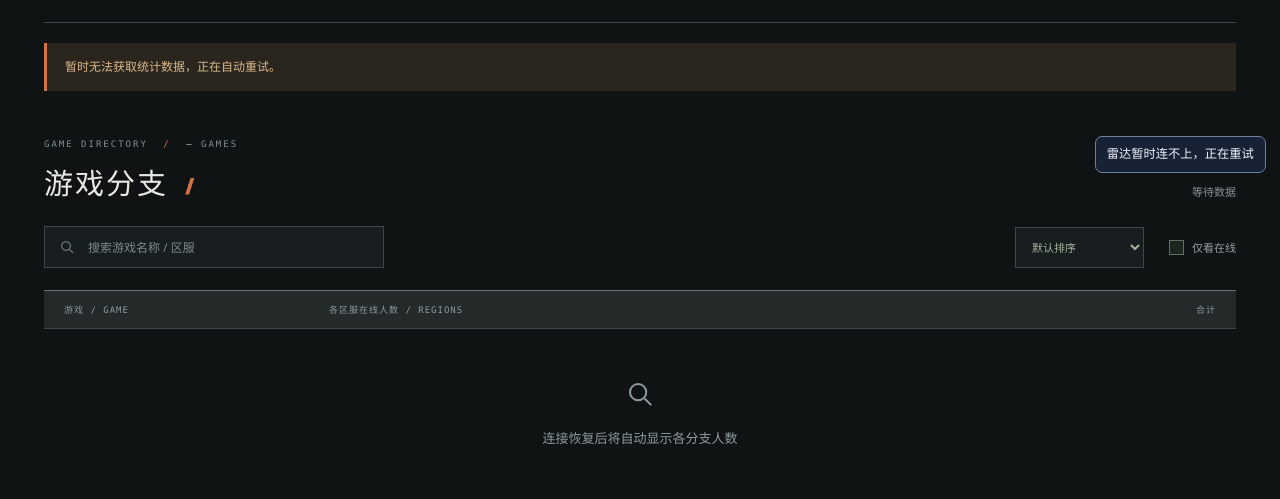
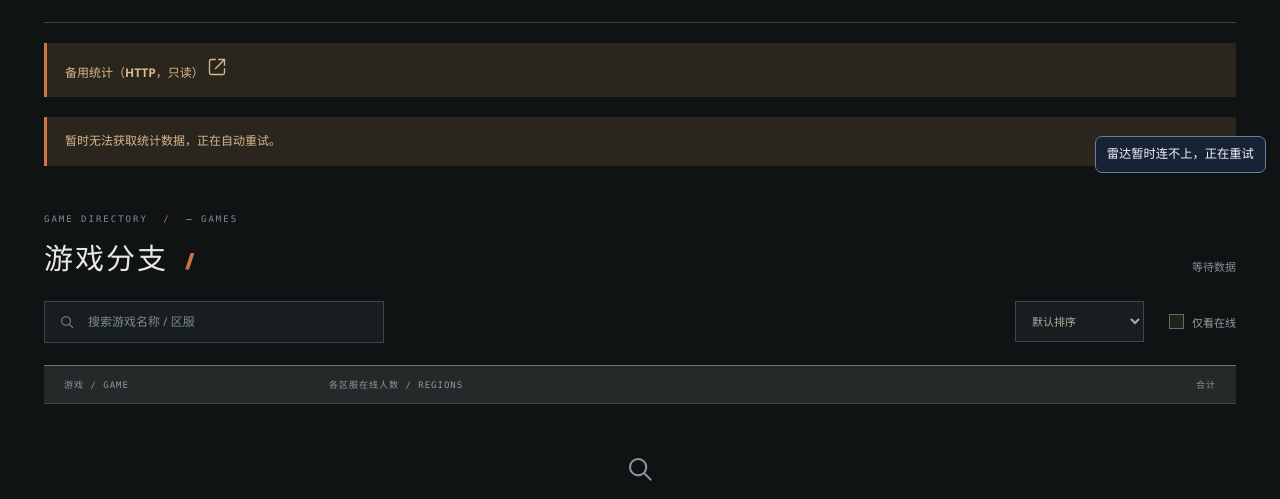
Before and after one commit to LightSnow-x/radar-pages, a plain HTML site: page online/index.html in a window 1280 px wide. Shown: the part 601-1100 px from the top of the page. Drawn offline with Linux system fonts and the light colour scheme; files whose address does not match are found by name.

Commit message:
Offer a read-only statistics fallback during ingress filtering

```diff
--- a/online/index.html
+++ b/online/index.html
@@ -54,6 +54,7 @@
         <div class="stat sync-stat"><div class="stat-label"><span class="stat-index">03</span>最近同步</div><div id="updated" class="sync-time">等待数据</div><p id="refresh-note">每 5 秒自动刷新</p></div>
         <button id="refresh" class="refresh" type="button" title="刷新在线数据"><svg class="icon" aria-hidden="true"><use href="#i-refresh"/></svg><span>刷新数据</span></button>
       </section>
+      <p class="notice"><a href="http://103.236.84.5:19558/online/" target="_blank" rel="noopener noreferrer"><strong>备用统计（HTTP，只读）</strong> <svg class="icon" aria-hidden="true"><use href="#i-external"/></svg></a></p>
       <p class="notice" id="notice" role="status" hidden></p>
       <section id="games" class="games-section" aria-labelledby="branch-title">
         <div class="section-heading"><div><p class="section-kicker">GAME DIRECTORY <span>/</span> <span id="game-count">—</span> GAMES</p><h2 id="branch-title">游戏分支<span class="section-slash">//</span></h2></div><p id="result-count" class="result-count">正在加载在线数据…</p></div>
```
